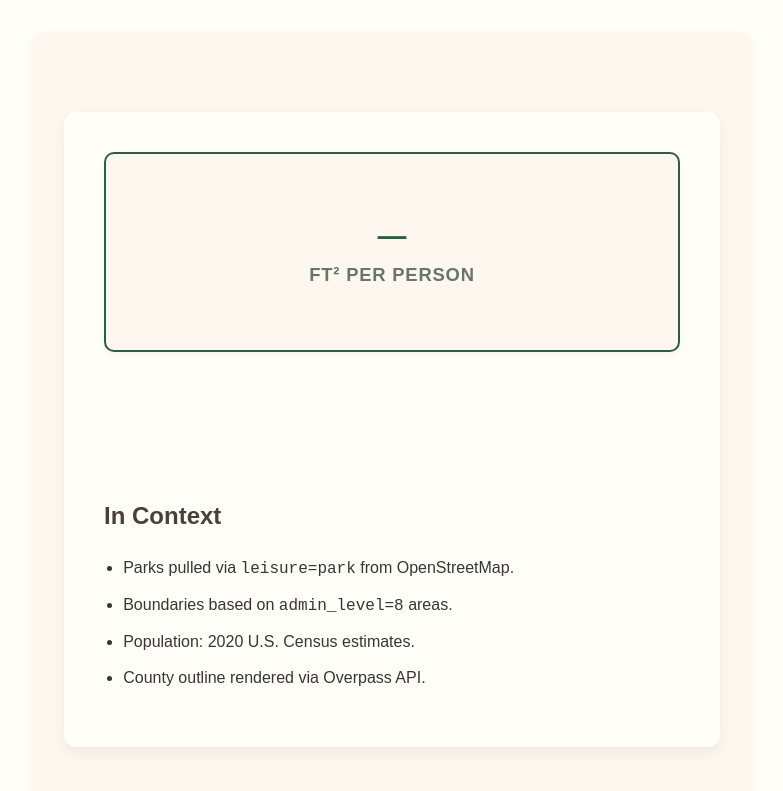
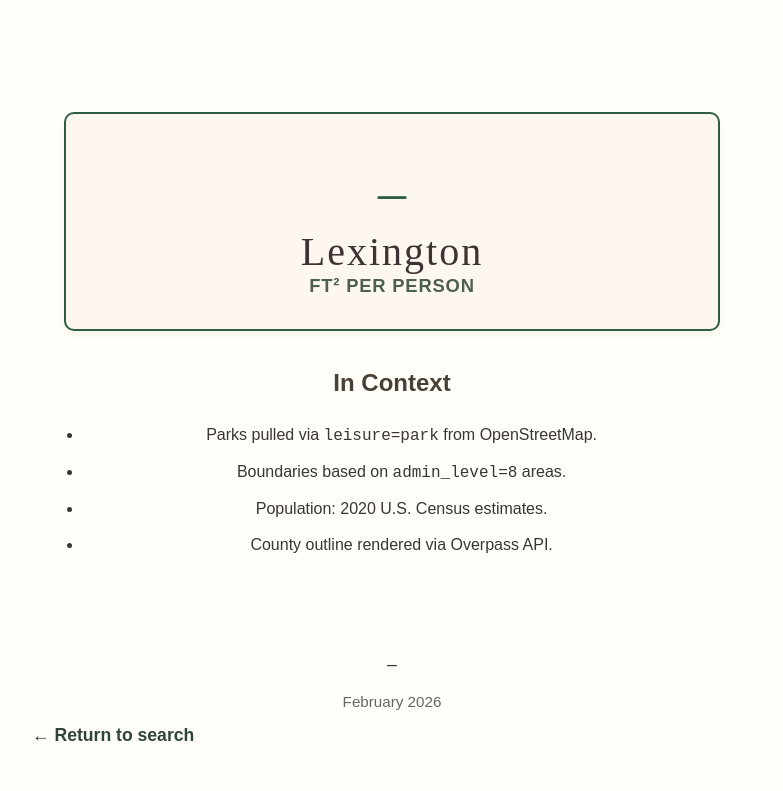
Before and after one commit to mwh-max/civic-return, a website: page results.html in a window 1280 px wide. Shown: the top 791 px of the page, without its empty margins (248-1031 px from the left). Drawn offline with Linux system fonts and the light colour scheme; no server answers.

Commit message:
Redesign results hero: larger metric, city name, no box
Increase font to 5rem, add city name below number, remove card styling

```diff
--- a/results.html
+++ b/results.html
@@ -7,11 +7,12 @@
     <link rel="stylesheet" href="style.css" />
   </head>
   <body>
-    <main class="page-box">
-      <section class="results-card">
+    <main>
+      <section class="results-hero">
         <!-- Stat Block -->
         <div class="stat-vertical">
           <div class="number-display" id="per-resident-value">–</div>
+          <div class="city-name" id="city-name-display">–</div>
           <div class="per-capita">ft² per person</div>
         </div>
 
--- a/results.js
+++ b/results.js
@@ -6,6 +6,11 @@
   const cityNameEl = document.getElementById("city-name");
   if (cityNameEl) {
     cityNameEl.textContent = formattedCityName;
+  }
+
+  const cityNameDisplayEl = document.getElementById("city-name-display");
+  if (cityNameDisplayEl) {
+    cityNameDisplayEl.textContent = formattedCityName;
   }
 
   const today = new Date();
--- a/style.css
+++ b/style.css
@@ -47,10 +47,17 @@
   max-width: 720px;
   margin: 0 auto;
   padding: 2rem;
-  background-color: #fdf7ef;
-  border-radius: 10px;
-  box-shadow: 0 4px 12px rgba(0, 0, 0, 0.05);
+  background-color: transparent;
+  border-radius: 0;
+  box-shadow: none;
   box-sizing: border-box;
+}
+
+.results-hero {
+  max-width: 720px;
+  margin: 0 auto;
+  padding: 3rem 2rem;
+  text-align: center;
 }
 
 .results-header {
@@ -79,16 +86,23 @@
 
 .number-display {
   font-family: "NPS 1935", serif;
-  font-size: 3.5rem;
+  font-size: 5rem;
   font-weight: bold;
   font-variant-numeric: tabular-nums;
   color: #3e5b3a;
   text-align: center;
-  margin: 1rem 0;
+  margin: 1rem 0 0.5rem 0;
   line-height: 1;
 }
 
-.per-capita {
+.city-name {
+  font-size: 1.5rem;
+  font-weight: 400;
+  color: #3a3532;
+  text-align: center;
+  margin-bottom: 1rem;
+  letter-spacing: 0.05em;
+}
   font-size: 1.25rem;
   font-weight: 400;
   color: #456c50; /* warm civic green */
```
